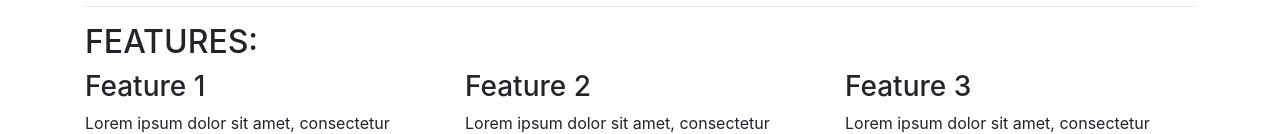
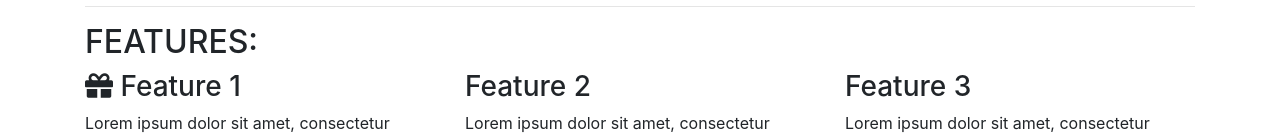
Before and after one commit to vinnieOrdobas/bootstrap, a plain HTML site: page bootstrap/index.html in a window 1280 px wide. Shown: the part 825-959 px from the top of the page. Drawn offline with nearby package versions, Linux system fonts and the light colour scheme.

Commit message:
index.html updated with fontawesome icons

```diff
--- a/bootstrap/index.html
+++ b/bootstrap/index.html
@@ -79,7 +79,7 @@
             <div class="row">
                 <div class="col-12 col-md-6 col-lg-4">
                     <div class="feature">
-                        <h3>Feature 1</h3>
+                        <h3><i class="fas fa-gift"></i> Feature 1</h3>
                         <p>Lorem ipsum dolor sit amet, consectetur adipiscing elit, sed do eiusmod tempor incididunt ut labore et dolore magna aliqua. Ut enim ad minim veniam, quis nostrud exercitation ullamco laboris nisi ut aliquip ex ea commodo consequat.</p>
                         <p><a class="btn btn-sm btn-light" href="">Read More</a></p>
                     </div>
```
